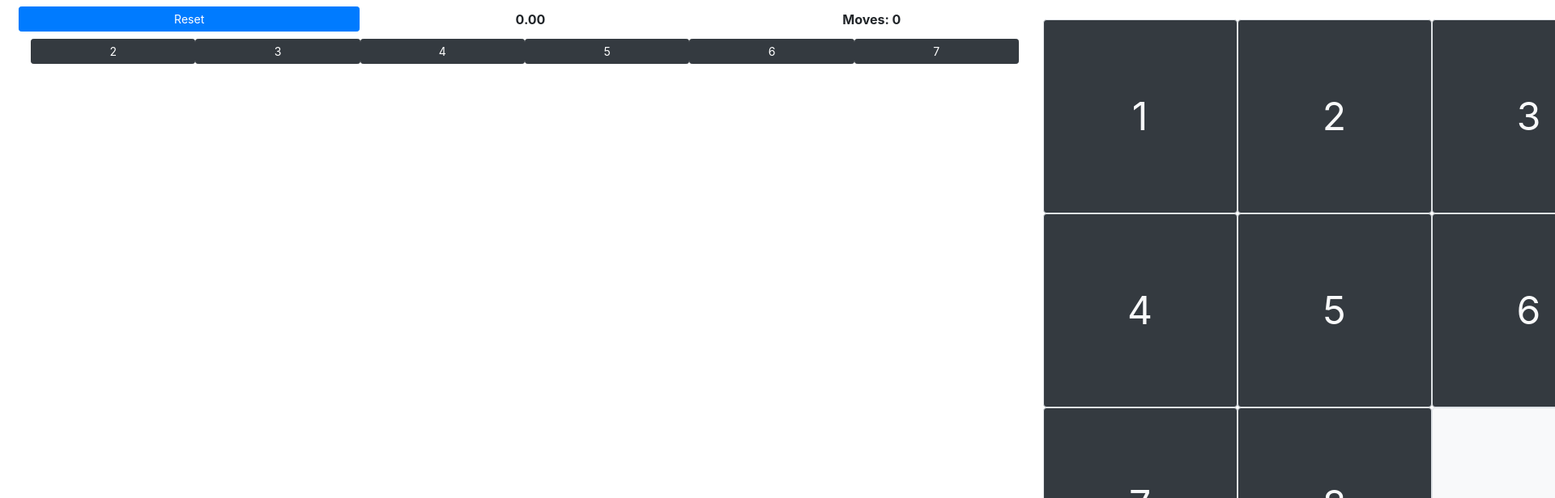
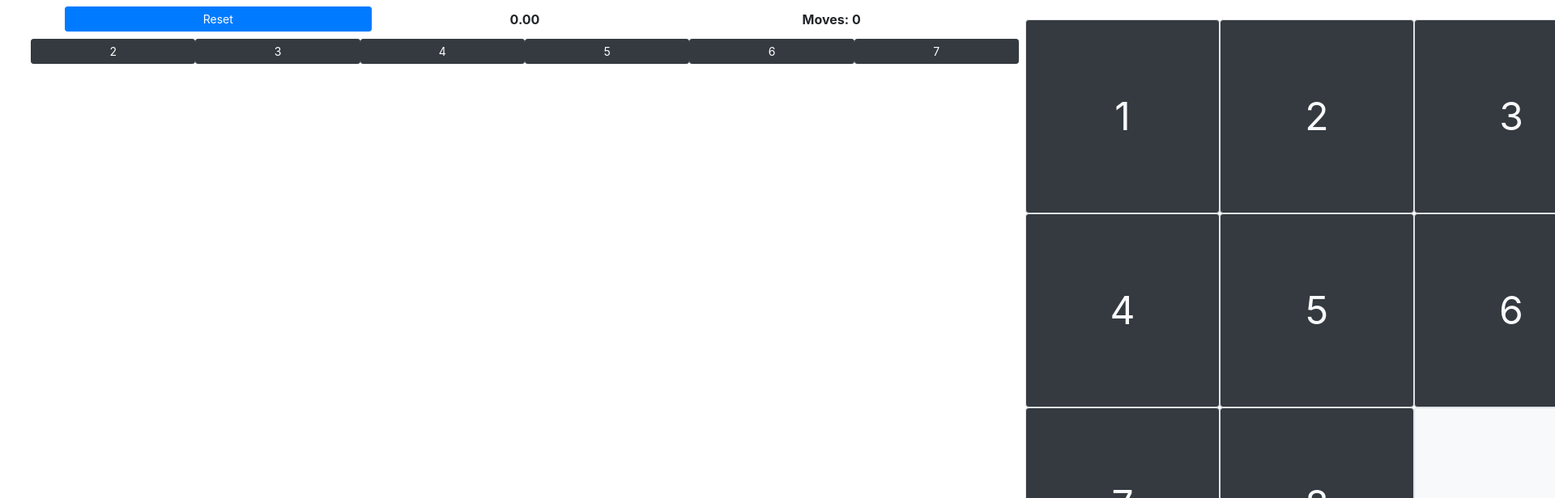
Before and after one commit to Fifteen-collect/frontend-js, a React (Create React App) app: page / in a window 1280 px wide. Shown: the top 616 px of the page at 81% size, 1920 px wide, since content can reach past the window. Built offline with nearby package versions, Linux system fonts and the light colour scheme; the HTML template or start-up script is replaced by a standard one.

Commit message:
Optimize styles

```diff
--- a/src/components/App.tsx
+++ b/src/components/App.tsx
@@ -48,6 +48,7 @@ export default class App extends React.Component<{}, AppState> {
                 {this.state.settings.availableSizes.map((size: number) => {
                     return <button
                         type={"button"}
+                        key={size}
                         className={"btn btn-dark btn-sm col-2"}
                         onClickCapture={() => {
                             this.handleReset(size);
--- a/src/components/Container.tsx
+++ b/src/components/Container.tsx
@@ -17,7 +17,6 @@ export class Container extends React.Component<ContainerProps> {
                     style={{
                         width: `${this.props.size}px`,
                         height: `${this.props.size}px`,
-                        margin: '-7.5px',
                     }}
         >
             {this.props.children}
--- a/src/styles/main.css
+++ b/src/styles/main.css
@@ -16,5 +16,5 @@
 
 .inner-content {
     height: 5vh;
-    width: 100vw;
+    width: 90vw;
 }
```
